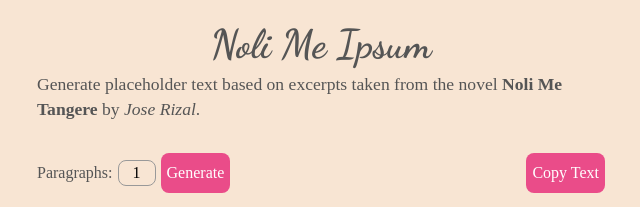
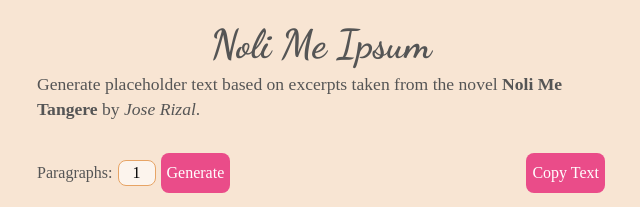
Before and after one commit to supershaneski/next-ipsum-app, a Next.js app: page / in a window 1280 px wide. Shown: the top 207 px of the page, without its empty margins (319-959 px from the left). Built offline with nearby package versions, Linux system fonts and the light colour scheme.

Commit message:
update style

```diff
--- a/components/main.js
+++ b/components/main.js
@@ -1,6 +1,6 @@
 'use client'
 
-import { useState, useRef } from 'react'
+import { useState } from 'react'
 import Header from './header'
 import Preview from './preview'
 import { getParagraph } from '../lib/utils'
@@ -55,7 +55,7 @@
                         <div className="panel">
                             <form onSubmit={handleGenerate} noValidate>
                                 <div className="controlPanel">
-                                    <label className="label">Paragraphs</label>
+                                    <label className="label">Paragraphs:</label>
                                     <input
                                     className="count"
                                     type="text"
--- a/styles/index.css
+++ b/styles/index.css
@@ -76,20 +76,17 @@
     font-size: 0.8em;
     margin-right: 5px;
 }
-.label::after {
-    content: ":"
-}
 .count {
     font-family: 'Times New Roman', Georgia, Times, serif;
     font-size: 1em;
     width: 2em;
     line-height: 140%;
-    border: 1px solid #fff;
+    border: 1px solid #999;
     border-radius: 8px;
     text-align: center;
     text-decoration: none;
     outline: none;
-    background-color: transparent;
+    background-color: #ffffff22;
     margin-right: 5px;
 }
 .button {
@@ -165,7 +162,8 @@
         background-color: #ffffff99;
     }
     .count {
-        border: 1px solid #999;
+        border: 1px solid #e7a465;
+        background-color: #ffffff99;
     }
     .control {
         background-color: #f8e5d3;
```
